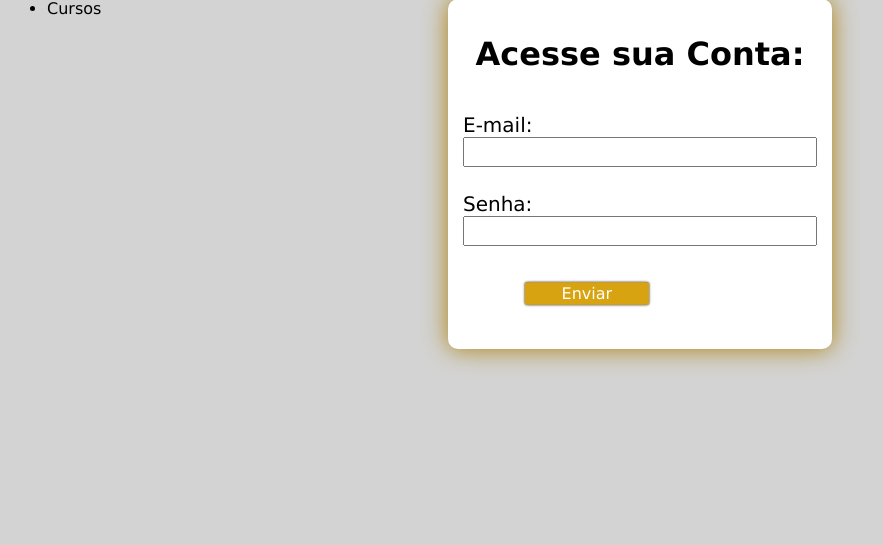
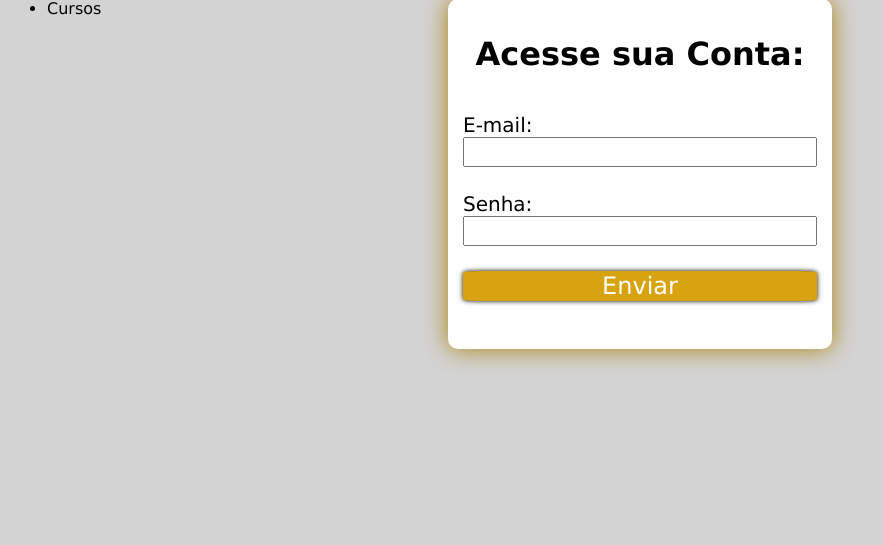
Before and after one commit to Marcelo-git-dev/Tela-de-Login, a PHP site: page /index.php in a window 1280 px wide. Shown: the part 96-641 px from the top of the page, without its empty margins (0-883 px from the left). Run offline with PHP 8.4, Linux system fonts and the light colour scheme.

Commit message:
Ajuste do botão
Ajuste do botão na folha de estilo

```diff
--- a/style.css
+++ b/style.css
@@ -131,13 +131,11 @@ input[type=submit] {
     background-color: #d8a311;
     color: #FFFFFF;
     margin-top: 15px ;
-    width: 70%;
-    font-size: 2em;
-    height: 45px;
+    width: 100%;
+    font-size: 1.5em;
+    height: 30px;
     box-shadow: 0px 0px 5px black;
     border-radius: 5%;
-    -webkit-transform: scale(0.5);
-    transform: scale(0.5);
 }
 
 input[type=text], [type=password]{
@@ -147,9 +145,8 @@ input[type=text], [type=password]{
 }
 
 input[type=submit]:hover {
-    -webkit-transform: scale(0.6);
-    transform: scale(0.6);
-
+    -webkit-transform: scale(1.05);
+    transform: scale(1.05);
 }
 
 input[type=submit]:active {
@@ -163,9 +160,6 @@ footer{
     bottom: 0;
     p{
         font-size: 0.8em
-        a{
-
-        }
     }
     text
 }
```
